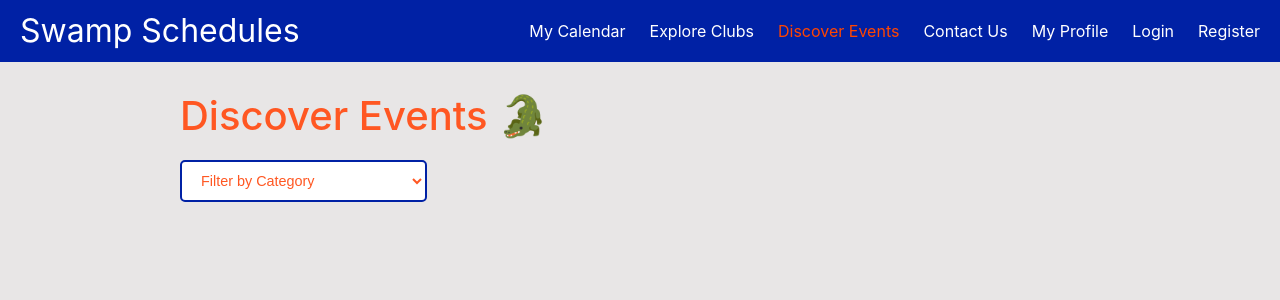
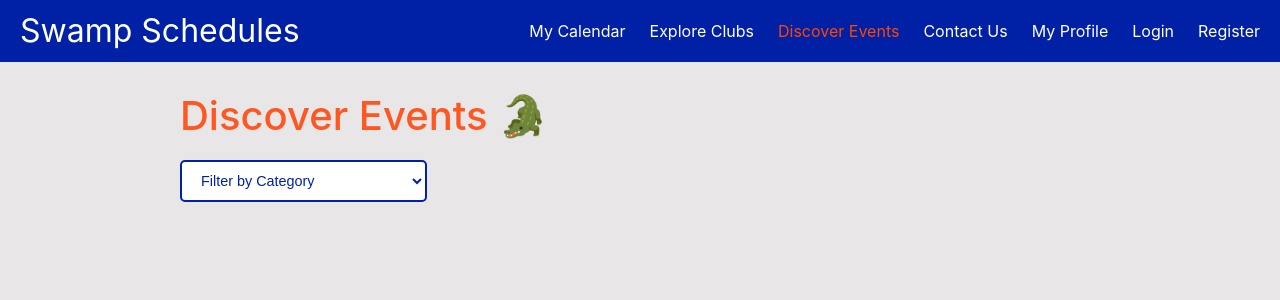
Before and after one commit to Dcminh333/Green-Team, a React (Create React App) app in the folder frontend/clubscheduler-frontend/: page /clubevents in a window 1280 px wide. Shown: the top 300 px of the page. Built offline with nearby package versions, Linux system fonts and the light colour scheme.

Commit message:
commited

```diff
--- a/frontend/clubscheduler-frontend/src/components/Events/eventTypeDropdown.js
+++ b/frontend/clubscheduler-frontend/src/components/Events/eventTypeDropdown.js
@@ -6,7 +6,7 @@ const Dropdown = styled.select`
   border-radius: 5px;
   border: 2px solid #0021A5; /* Blue border */
   background-color: #FFFFFF; /* White background */
-  color: #FF5722; /* Orange color for text */
+  color: #0021A5; /* Orange color for text */
   margin-bottom: 20px;
   font-size: 0.9rem; /* Adjust the font size here */
 `;
--- a/frontend/clubscheduler-frontend/src/pages/ClubEvents.js
+++ b/frontend/clubscheduler-frontend/src/pages/ClubEvents.js
@@ -3,12 +3,16 @@ import EventTypeDropdown from '../components/Events/eventTypeDropdown';
 import tagsConfig from '../components/Events/tagsConfig';
 
 export default function ClubEvents() {
+    // State to keep track of the selected tag
     const [selectedTag, setSelectedTag] = useState('');
 
+    // Function to handle when a new tag is selected from the dropdown
     const handleTagSelect = (tagName) => {
         setSelectedTag(tagName);
+        // Here, call an API to fetch events based on the selected tag.
     };
 
+    // Styles for the container
     const containerStyle = {
         display: 'flex',
         flexDirection: 'column',
@@ -17,24 +21,26 @@ export default function ClubEvents() {
         marginLeft: '0px'
     };
 
+    // Styles for the header
     const headerStyle = {
         color: '#FF5722',
         marginBottom: '10px' // Adds more space below the header
     };
 
-    const dropdownStyle = {
-        marginBottom: '20px' // Adds space below the dropdown
-    };
-
     return (
         <div style={containerStyle}>
+            {/* Header */}
             <h1 style={headerStyle}>Discover Events 🐊</h1>
-            <div style={dropdownStyle}>
+
+            {/* Dropdown */}
+            <div>
                 {/* Render the EventTypeDropdown component and pass the required props */}
                 <EventTypeDropdown tags={tagsConfig} onTagSelect={handleTagSelect} />
             </div>
+
             {/* Display content based on the selected tag */}
-            {selectedTag && <p style={{ color: '#FF5722' }}>Events for "{selectedTag}"</p>}
+            {selectedTag && <p style={{ color: '#0021A5' }}>Events for "{selectedTag}"</p>}
+            {/* Here, render the list of events based on the selected tag */}
         </div>
     );
 }
```
